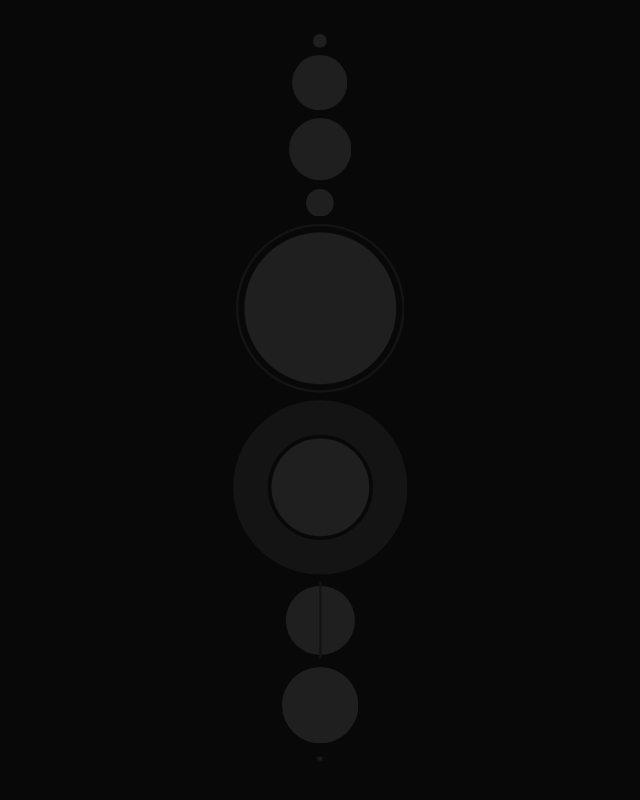
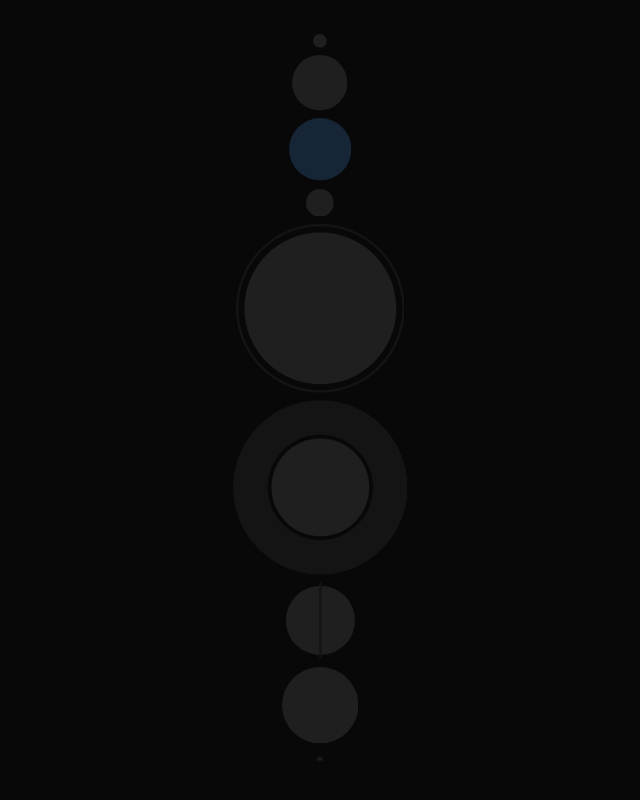
Before and after one commit to tvanc/tattoo, a plain HTML site: page index.html in a window 1280 px wide. Shown: the whole page, without its empty margins (320-960 px from the left). Drawn offline with Linux system fonts and the light colour scheme.

Commit message:
Make Earth blue

```diff
--- a/css/styles.css
+++ b/css/styles.css
@@ -47,6 +47,10 @@ svg {
   stroke: var(--ring-color);
 }
 
+#earth {
+  fill: hsl(210, 43%, 15%);
+}
+
 #tnos {
   font: bold 1400px "Verdana";
   margin-top: 1%;
```
